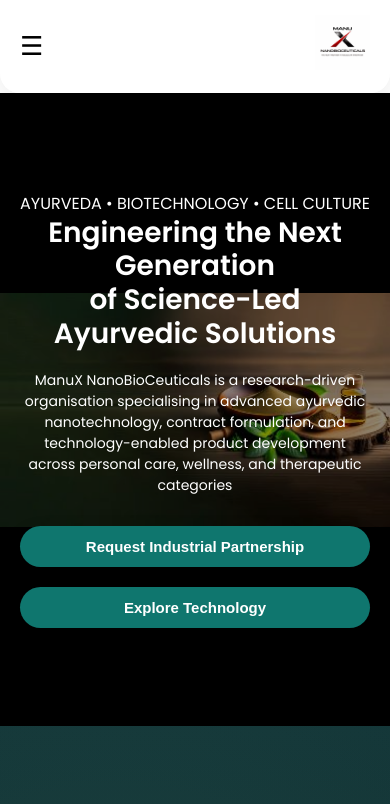
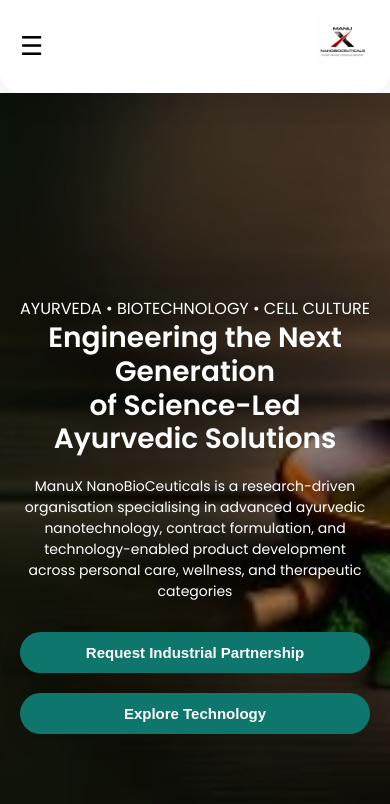
Before and after one commit to peerzadeiram18-byte/ManuX, a React (Create React App) app: page / in a window 390 px wide. Shown: the top 804 px of the page. Built offline with nearby package versions, Linux system fonts and the light colour scheme.

Commit message:
updated data

```diff
--- a/src/components/beforeafter.css
+++ b/src/components/beforeafter.css
@@ -64,16 +64,29 @@
    MOBILE 🔥
 ====================== */
 @media (max-width: 768px) {
+
+
+
   .ba-grid {
     grid-template-columns: 1fr; /* ek ke niche ek */
+
   }
 
   .ba-container {
     padding: 14px;
   }
 
-  .ba-image-wrapper {
-    height: 260px;
+   .ba-image-wrapper {
+    height: auto;        /* 👈 fix */
+    aspect-ratio: 4 / 3; /* responsive image */
+    overflow: hidden;
+  }
+
+  .ba-image-wrapper img {
+    width: 100%;
+    height: 100%;
+    object-fit: cover;
+    display: block;
   }
 
   .ba-slider {
--- a/src/pages/home.css
+++ b/src/pages/home.css
@@ -60,12 +60,53 @@
 }
 
 @media (max-width: 768px) {
+
+  .hero-content {
+    width: 100%;
+    max-width: 100%;
+    padding: 40px 20px;         /* left-right + top-bottom gap */
+    text-align: center;
+
+    display: flex;
+    flex-direction: column;
+    justify-content: center;
+    align-items: center;
+  }
+    .hero-buttons {
+    justify-content: center;
+  }
+
+  .hero-content h1 {
+    font-size: 30px;
+  }
+
+  .hero-content p {
+    font-size: 15px;
+  }
+
+}
+
+
+@media (max-width: 768px) {
+
+  .home-hero {
+    min-height: 100vh;          /* full screen */
+    display: flex;
+    align-items: center;        /* vertical center */
+    justify-content: center;
+  }
+
+}
+
+@media (max-width: 768px) {
   .hero {
     min-height: 70vh; /* mobile height control */
+
   }
 
+
   .hero-bg {
-    background-size: contain;   /* 👈 FULL IMAGE */
+    background-size: cover;  /* 👈 FULL IMAGE */
     background-position: center;
     background-color: #000;     /* black gaps fill */
   }
@@ -224,6 +265,8 @@
 @media(max-width:900px){
   .triple-container{
     flex-direction:column;
+    padding: 14px;
+
   }
 
   .triple-img,
@@ -375,6 +418,23 @@
   gap: 20px;
 }
 
+@media (max-width: 768px){
+
+  .ba-text{
+    padding: 0 16px; /* 👈 left right gap */
+  }
+
+  .ba-text h2{
+    font-size: 26px;
+    padding-top: 15px;
+  }
+
+  .ba-text p{
+    font-size: 16px;
+    margin-bottom: 30px;
+  }
+
+}
 /* ===== RESEARCH CORE SECTION ===== */
 
 .researchh-core{
```
